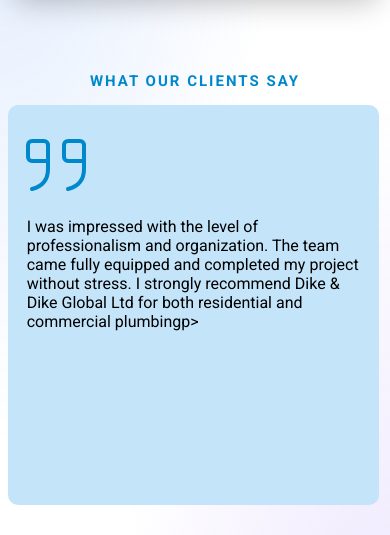
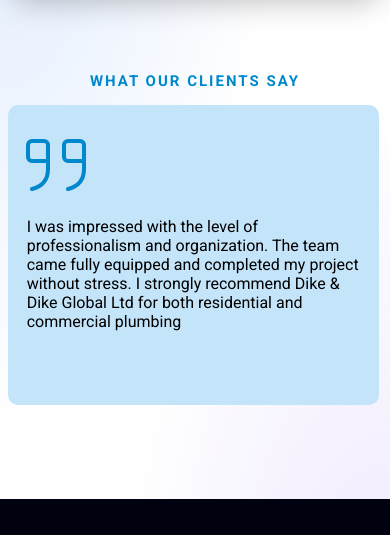
Before and after one commit to Oliverated/dike_and_dike_global-, a plain HTML site: page services.html in a window 390 px wide. Shown: the part 998-1533 px from the top of the page. Drawn offline with Linux system fonts and the light colour scheme.

Commit message:
added content

```diff
--- a/assets/main.css
+++ b/assets/main.css
@@ -692,11 +692,6 @@
   font-size: 15px;
 }
 
-.testimony-block{
-      padding: 3% 0;
-
-}
-
 .testimony-container {
     gap: 5%;
           width: 100%;
@@ -705,7 +700,8 @@
 
 .testimony-block{
            min-width: 95vw;
-           min-height: 400px;
+           min-height: 250px;
+                 padding: 3% 0;
 }
 
 .testimony-block svg{
--- a/services.html
+++ b/services.html
@@ -157,7 +157,7 @@
           <path d="M19 7v6c0 2.667-1.333 4.333-4 5"></path>
         </svg>
         <div class="testimony-text">
-          <p>I was impressed with the level of professionalism and organization. The team came fully equipped and completed my project without stress. I strongly recommend Dike & Dike Global Ltd for both residential and commercial plumbingp>
+          <p>I was impressed with the level of professionalism and organization. The team came fully equipped and completed my project without stress. I strongly recommend Dike & Dike Global Ltd for both residential and commercial plumbing </p>
         </div>
         <!-- <em>~ Mrs. Adebayo, Lagos</em> -->
       </div>
@@ -185,7 +185,7 @@
           <path d="M19 7v6c0 2.667-1.333 4.333-4 5"></path>
         </svg>
         <div class="testimony-text">
-          <p>Their installation work is top-notch. From piping to finishing, everything was done professionally. You can tell they understand modern plumbing standards. I will definitely use them again.</p>
+          <p>Their installation work is top-notch. From piping to finishing, everything was done professionally. You can tell they understand modern plumbing standards. I will definitely use them again</p>
         </div>
         <!-- <em>~ Chioma Nwosu, Apartment Resident</em> -->
       </div>
```
